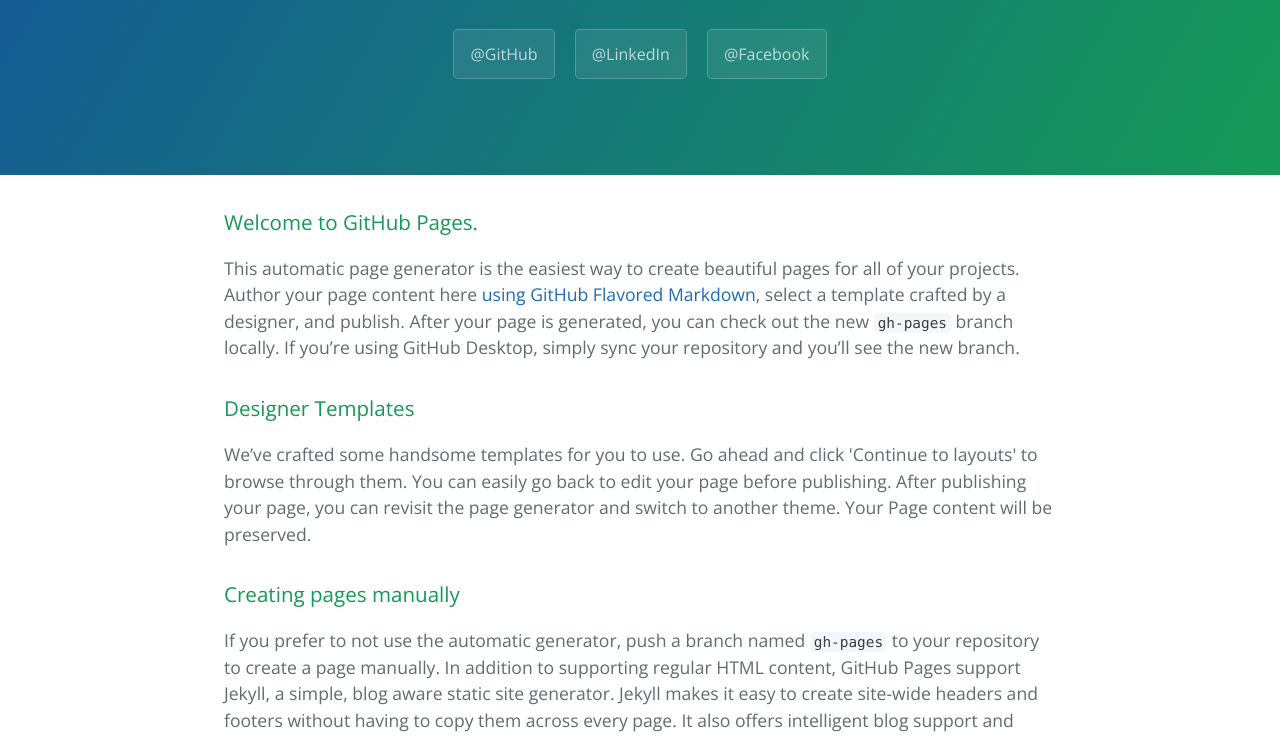
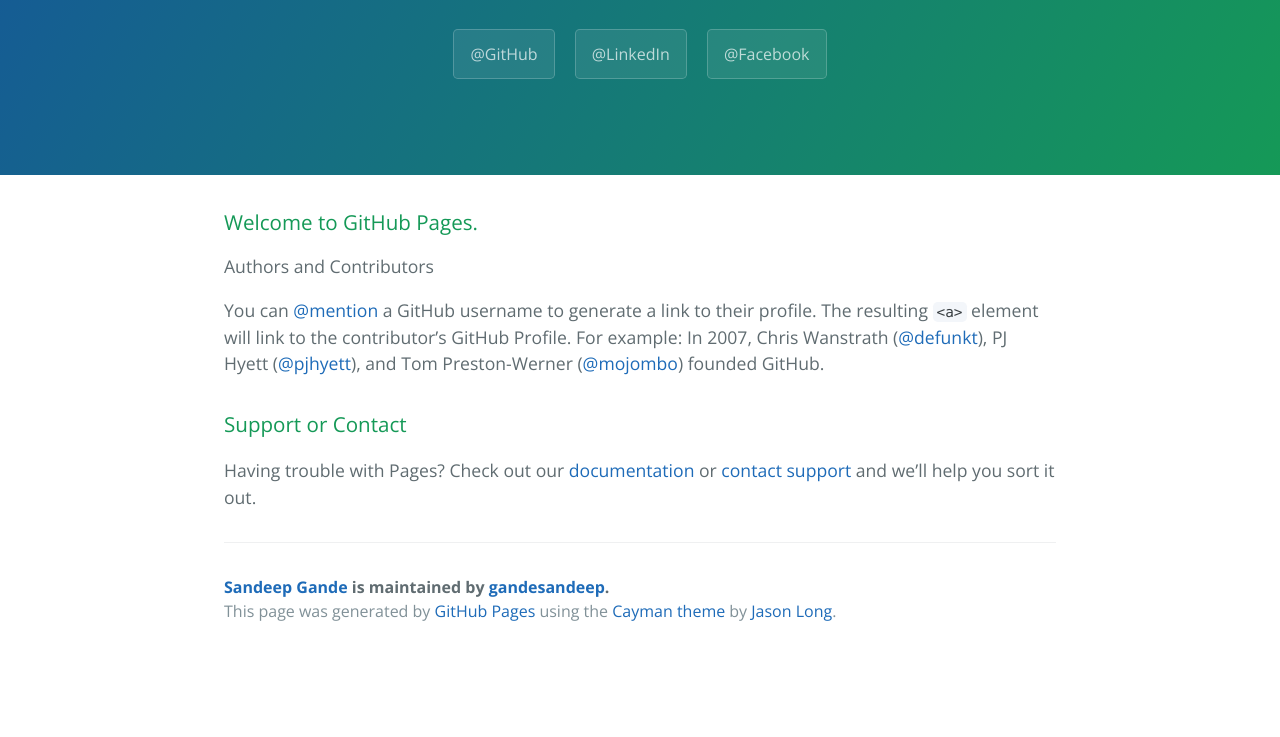
Before and after one commit to gandesandeep/website, a plain HTML site: page index.html in a window 1280 px wide. Shown: the part 208-945 px from the top of the page. After the commit the page ends 863 px from the top, so only its background shows below. Drawn offline with nearby package versions, Linux system fonts and the light colour scheme.

Commit message:
Update index.html

```diff
--- a/index.html
+++ b/index.html
@@ -22,19 +22,6 @@
       <h3>
 <a id="welcome-to-github-pages" class="anchor" href="#welcome-to-github-pages" aria-hidden="true"><span class="octicon octicon-link"></span></a>Welcome to GitHub Pages.</h3>
 
-<p>This automatic page generator is the easiest way to create beautiful pages for all of your projects. Author your page content here <a href="https://guides.github.com/features/mastering-markdown/">using GitHub Flavored Markdown</a>, select a template crafted by a designer, and publish. After your page is generated, you can check out the new <code>gh-pages</code> branch locally. If you’re using GitHub Desktop, simply sync your repository and you’ll see the new branch.</p>
-
-<h3>
-<a id="designer-templates" class="anchor" href="#designer-templates" aria-hidden="true"><span class="octicon octicon-link"></span></a>Designer Templates</h3>
-
-<p>We’ve crafted some handsome templates for you to use. Go ahead and click 'Continue to layouts' to browse through them. You can easily go back to edit your page before publishing. After publishing your page, you can revisit the page generator and switch to another theme. Your Page content will be preserved.</p>
-
-<h3>
-<a id="creating-pages-manually" class="anchor" href="#creating-pages-manually" aria-hidden="true"><span class="octicon octicon-link"></span></a>Creating pages manually</h3>
-
-<p>If you prefer to not use the automatic generator, push a branch named <code>gh-pages</code> to your repository to create a page manually. In addition to supporting regular HTML content, GitHub Pages support Jekyll, a simple, blog aware static site generator. Jekyll makes it easy to create site-wide headers and footers without having to copy them across every page. It also offers intelligent blog support and other advanced templating features.</p>
-
-<h3>
 <a id="authors-and-contributors" class="anchor" href="#authors-and-contributors" aria-hidden="true"><span class="octicon octicon-link"></span></a>Authors and Contributors</h3>
 
 <p>You can <a href="https://github.com/blog/821" class="user-mention">@mention</a> a GitHub username to generate a link to their profile. The resulting <code>&lt;a&gt;</code> element will link to the contributor’s GitHub Profile. For example: In 2007, Chris Wanstrath (<a href="https://github.com/defunkt" class="user-mention">@defunkt</a>), PJ Hyett (<a href="https://github.com/pjhyett" class="user-mention">@pjhyett</a>), and Tom Preston-Werner (<a href="https://github.com/mojombo" class="user-mention">@mojombo</a>) founded GitHub.</p>
```
